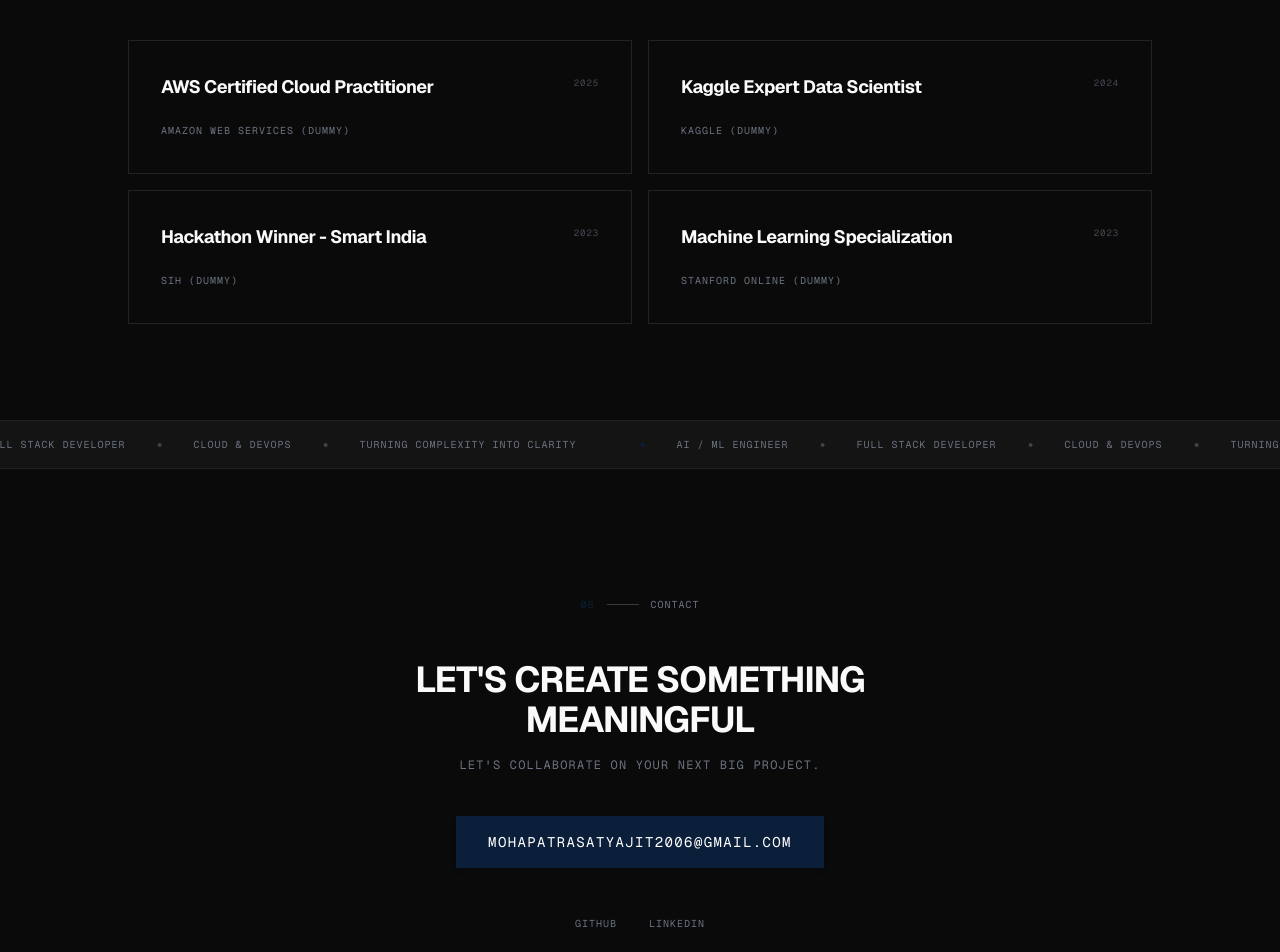
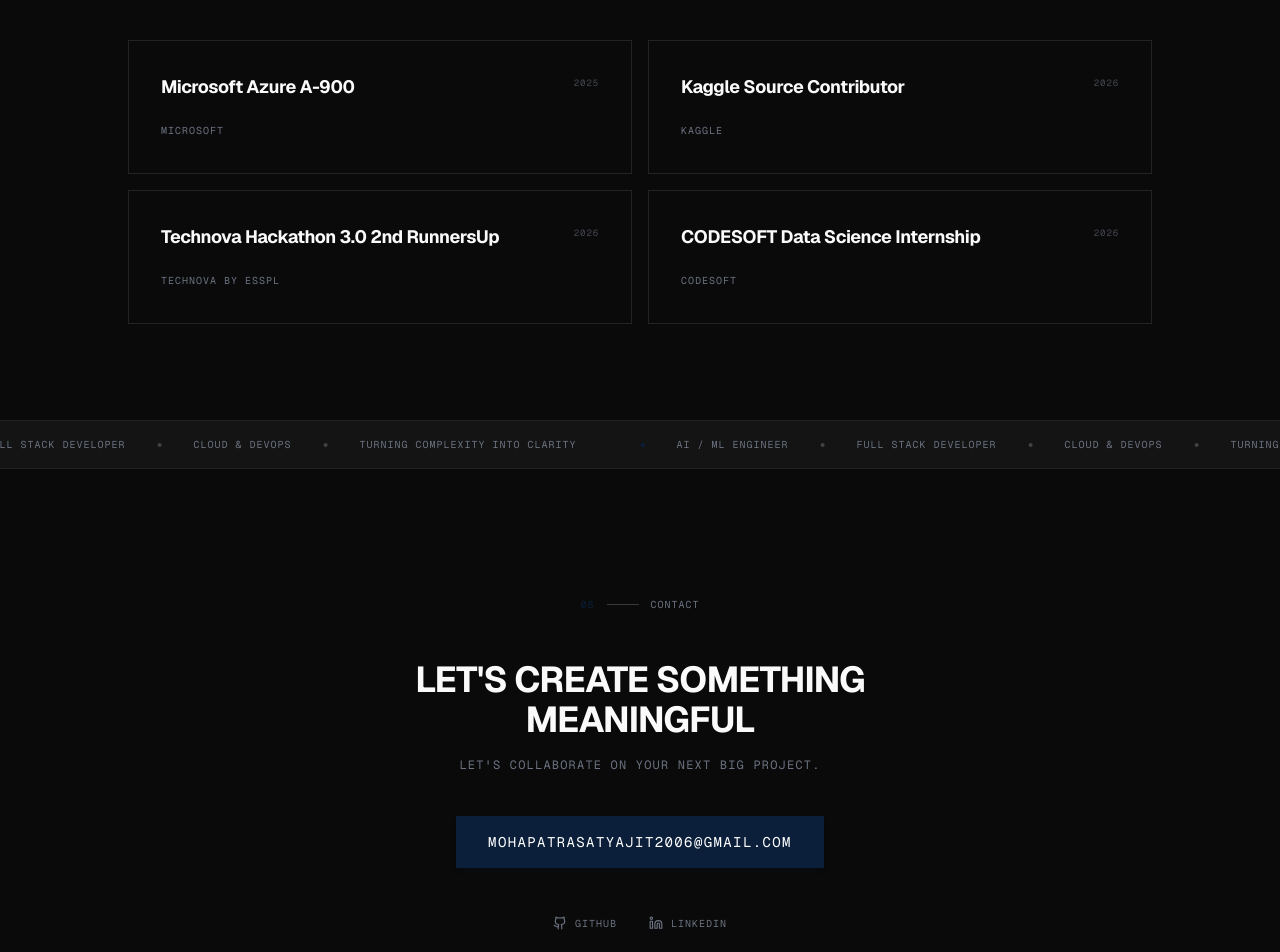
Before and after one commit to satyazitmohapatra/my_new_webs_18sep, a Next.js app: page / in a window 1280 px wide. Shown: the part 3980-4932 px from the top of the page. Built offline with nearby package versions, Linux system fonts and the light colour scheme.

Commit message:
Add GitHub and LinkedIn icons to footer links

```diff
--- a/app/page.tsx
+++ b/app/page.tsx
@@ -8,7 +8,7 @@
 import { battleLogs } from "@/data/battleLog";
 import { skills } from "@/data/skills";
 import { useState } from "react";
-import { ArrowRight, ArrowLeft, ChevronDown, ExternalLink } from "lucide-react";
+import { ArrowRight, ArrowLeft, ChevronDown, ExternalLink, Github, Linkedin } from "lucide-react";
 import profileImage from "@/public/satyajit_profile.jpg";
 
 const fadeUp = {
@@ -422,10 +422,10 @@
 
           <div className="grid grid-cols-1 md:grid-cols-2 gap-4">
             {[
-              { title: "AWS Certified Cloud Practitioner", issuer: "Amazon Web Services (Dummy)", date: "2025" },
-              { title: "Kaggle Expert Data Scientist", issuer: "Kaggle (Dummy)", date: "2024" },
-              { title: "Hackathon Winner - Smart India", issuer: "SIH (Dummy)", date: "2023" },
-              { title: "Machine Learning Specialization", issuer: "Stanford Online (Dummy)", date: "2023" },
+              { title: "Microsoft Azure A-900", issuer: "Microsoft", date: "2025" },
+              { title: "Kaggle Source Contributor", issuer: "Kaggle", date: "2026" },
+              { title: "Technova Hackathon 3.0 2nd RunnersUp", issuer: "Technova by ESSPL", date: "2026" },
+              { title: "CODESOFT Data Science Internship", issuer: "CODESOFT", date: "2026" },
             ].map((ach, idx) => (
               <motion.div
                 key={idx}
@@ -491,11 +491,11 @@
             </a>
 
             <div className="flex gap-8 mt-12 font-mono text-[10px] tracking-widest text-muted-foreground uppercase">
-              <a href={profile.contact.github} target="_blank" className="hover:text-navy transition-colors duration-200">
-                GitHub
+              <a href={profile.contact.github} target="_blank" className="flex items-center gap-2 hover:text-navy transition-colors duration-200">
+                <Github size={14} /> GitHub
               </a>
-              <a href={profile.contact.linkedin} target="_blank" className="hover:text-navy transition-colors duration-200">
-                LinkedIn
+              <a href={profile.contact.linkedin} target="_blank" className="flex items-center gap-2 hover:text-navy transition-colors duration-200">
+                <Linkedin size={14} /> LinkedIn
               </a>
             </div>
           </motion.div>
```
